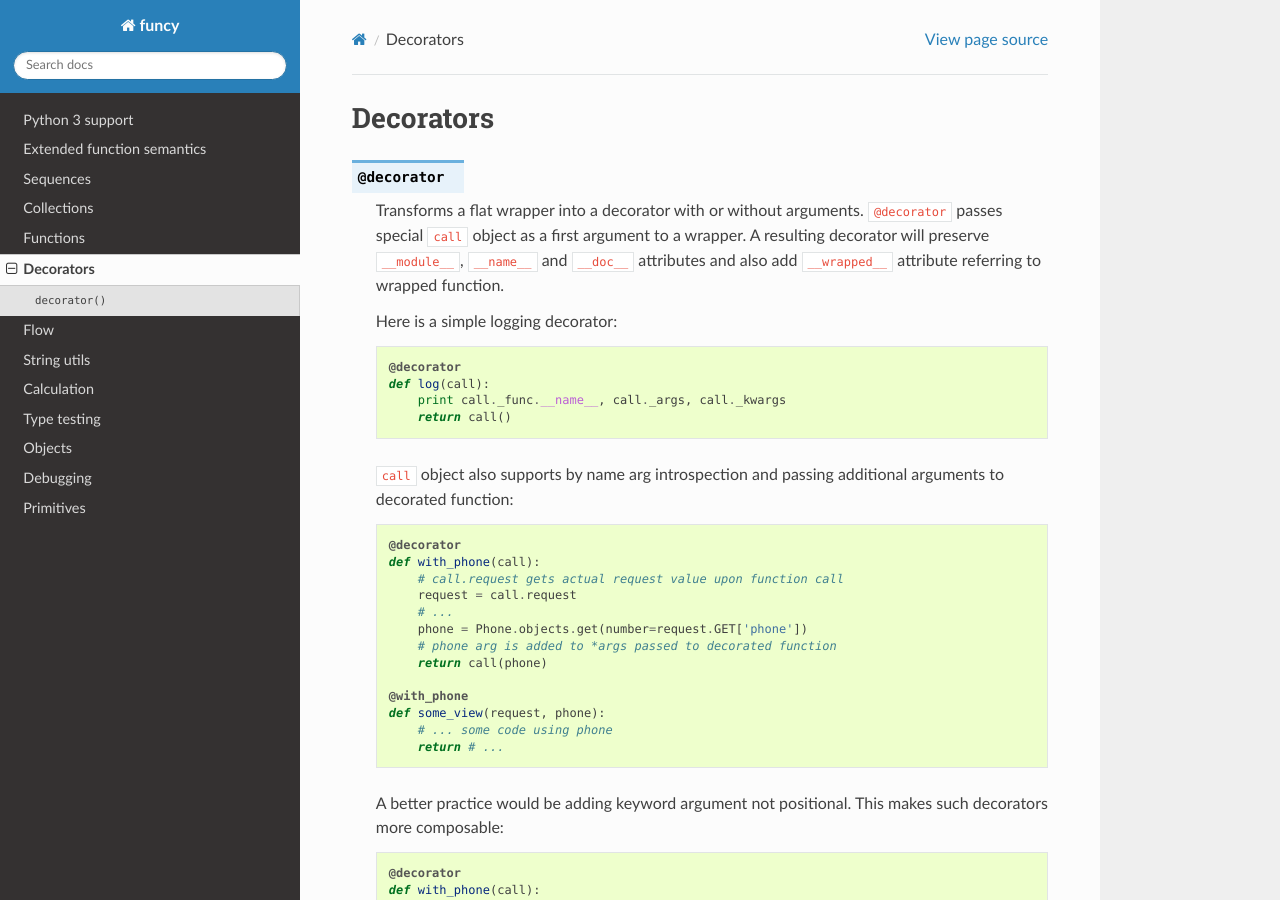
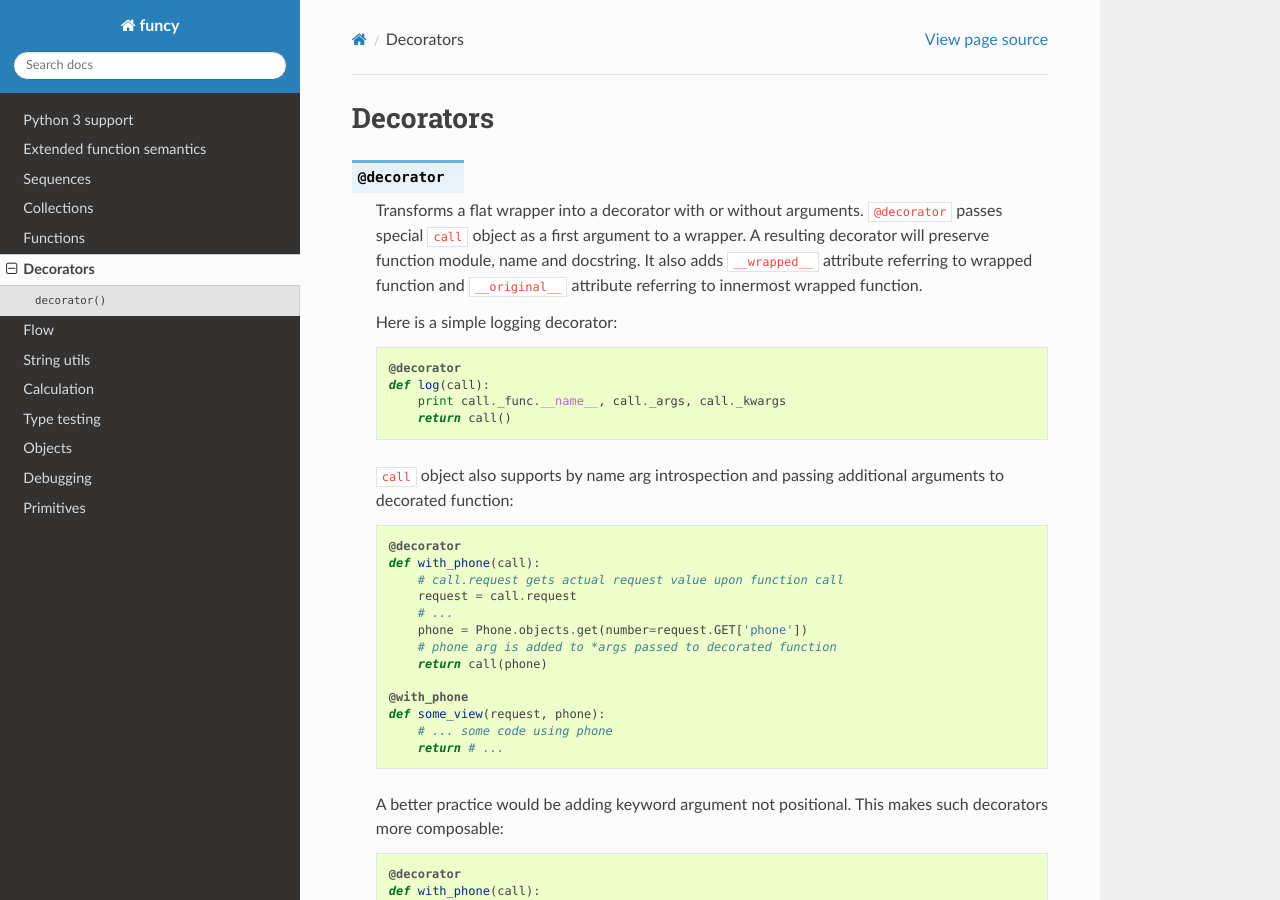
Before and after one commit to Jamaal224/funcy, a Sphinx documentation site: the page built from docs/decorators.rst, in a window 1280 px wide and 900 px high. Built offline with Sphinx 7.4.7 and the Read the Docs theme 2.0.0, drawn with Linux system fonts in a browser that asks for light colours.

Commit message:
Set __original__ in @decorators

```diff
--- a/docs/decorators.rst
+++ b/docs/decorators.rst
@@ -3,7 +3,11 @@ Decorators
 
 .. decorator:: decorator
 
-    Transforms a flat wrapper into a decorator with or without arguments. ``@decorator`` passes special ``call`` object as a first argument to a wrapper. A resulting decorator will preserve ``__module__``, ``__name__`` and ``__doc__`` attributes and also add ``__wrapped__`` attribute referring to wrapped function.
+    Transforms a flat wrapper into a decorator with or without arguments.
+    ``@decorator`` passes special ``call`` object as a first argument to a wrapper.
+    A resulting decorator will preserve function module, name and docstring.
+    It also adds ``__wrapped__`` attribute referring to wrapped function
+    and ``__original__`` attribute referring to innermost wrapped function.
 
     Here is a simple logging decorator::
 
```
Also changed, not shown: 2 other files.
